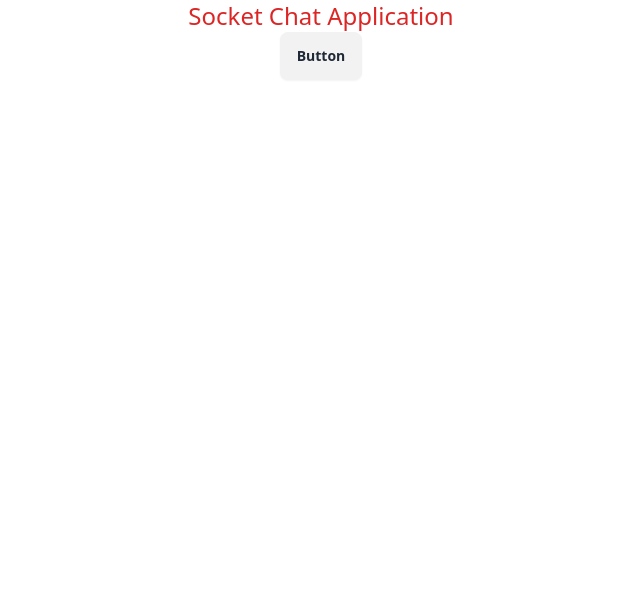
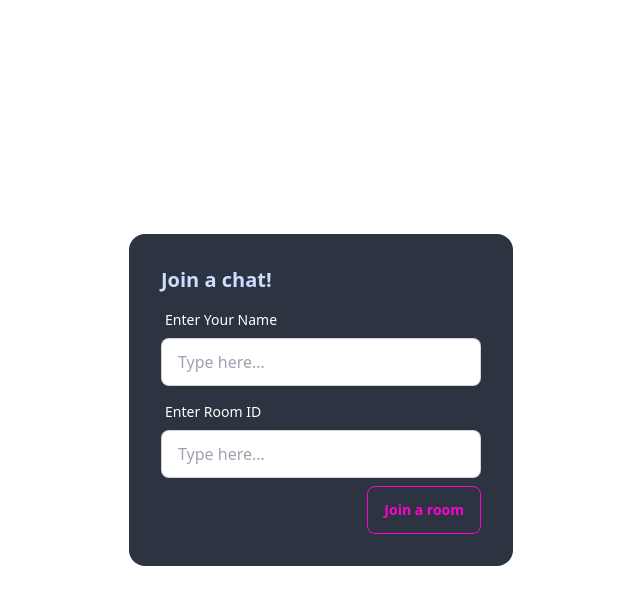
Before and after one commit to abir14016/socket-chat, a React (Create React App) app in the folder client/: page / in a window 1280 px wide. Shown: the top 604 px of the page, without its empty margins (319-959 px from the left). Built offline with nearby package versions, Linux system fonts and the light colour scheme; no server answers.

Commit message:
data sent successfully from frontend to backend

```diff
--- a/client/src/App.js
+++ b/client/src/App.js
@@ -1,13 +1,51 @@
 import './App.css';
 import io from "socket.io-client";
+import { useState } from "react";
 
 const socket = io.connect("http://localhost:3001");
 
 function App() {
+  const [userName, setUserName] = useState("");
+  const [room, setRoom] = useState("");
+
+  const joinRoom = () => {
+    if (userName === "") {
+
+    }
+    if (userName !== "" && room !== "") {
+      socket.emit("join_room", room);
+    }
+  }
+
   return (
     <div className="App">
-      <h2 className='text-2xl text-red-600'>Socket Chat Application</h2>
-      <button className="btn">Button</button>
+      <div className="flex justify-center items-center h-screen">
+        <div className="card w-96 bg-neutral text-primary-content">
+          <div className="card-body">
+            <h2 className="card-title">Join a chat!</h2>
+
+            {/* input */}
+            <label className="form-control w-full max-w-xs">
+              <div className="label">
+                <span className="label-text text-white">Enter Your Name</span>
+              </div>
+              <input onChange={(event) => setUserName(event.target.value)} type="text" placeholder="Type here..." className="text-black input input-bordered w-full max-w-xs" />
+            </label>
+
+            <label className="form-control w-full max-w-xs">
+              <div className="label">
+                <span className="label-text text-white">Enter Room ID</span>
+              </div>
+              <input onChange={(event) => setRoom(event.target.value)} type="text" placeholder="Type here..." className="text-black input input-bordered w-full max-w-xs" />
+            </label>
+            {/* input */}
+
+            <div className="card-actions justify-end">
+              <button onClick={joinRoom} className="btn btn-outline btn-secondary">Join a room</button>
+            </div>
+          </div>
+        </div>
+      </div>
     </div>
   );
 }
```
Also changed, not shown: 1 other file (tests, documents, lock files or other folders).
